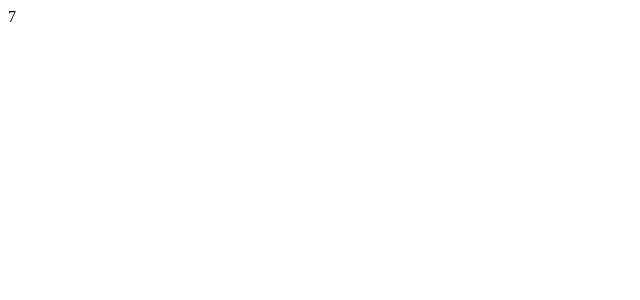
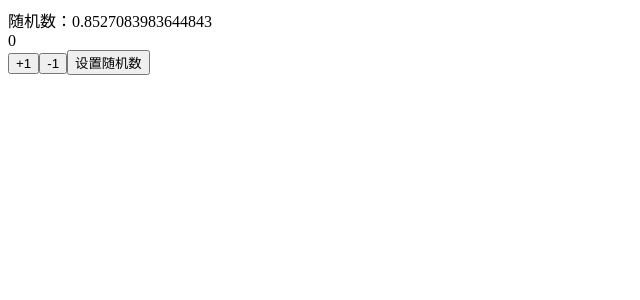
Before and after one commit to huzhiwu1/react-pro-practice, a React (Vite) app: page / in a window 1280 px wide. Shown: the top 300 px of the page, without its empty margins (0-640 px from the left). Built offline with nearby package versions, Linux system fonts and the light colour scheme.

Commit message:
feat(useWhyDidYouUpdate): 封装hook监听组件重新渲染的原因，并打印至控制台

```diff
--- /dev/null
+++ b/src/Hooks/useWhyDidYouUpdate.tsx
@@ -0,0 +1,58 @@
+import { useEffect, useRef, useState } from "react";
+
+// eslint-disable-next-line @typescript-eslint/no-explicit-any
+export type PropsType = Record<string, any>;
+
+function useWhyDidYouUpdate(componentName: string, props: PropsType) {
+  // 记录之前的props
+  const prevPropsRef = useRef<PropsType>(props);
+
+  useEffect(() => {
+    if (prevPropsRef.current) {
+      /**
+       * 1.拿到所有的key
+       * 2. 遍历所有的key，对比前后的值变化
+       */
+      const allPropsKey = Object.keys({ ...prevPropsRef.current, ...props });
+      const changedProps: PropsType = {};
+      allPropsKey.forEach((key) => {
+        if (!Object.is(prevPropsRef.current[key], props[key])) {
+          changedProps[key] = {
+            from: prevPropsRef.current[key],
+            to: props[key],
+          };
+        }
+      });
+
+      if (Object.keys(changedProps).length > 0) {
+        console.log("[why-did-you-update", componentName, changedProps);
+      }
+    }
+    prevPropsRef.current = props;
+  });
+}
+
+function App() {
+  const [random, setRandom] = useState(Math.random());
+  return (
+    <>
+      <Count random={random} />
+      <button onClick={() => setRandom(Math.random())}>设置随机数</button>
+    </>
+  );
+}
+
+function Count(props: { random: number }) {
+  const { random } = props;
+  const [count, setCount] = useState(0);
+  useWhyDidYouUpdate("Count", { ...props, count });
+  return (
+    <>
+      <div>随机数：{random}</div>
+      <div>{count}</div>
+      <button onClick={() => setCount(count + 1)}>+1</button>
+      <button onClick={() => setCount(count - 1)}>-1</button>
+    </>
+  );
+}
+export default App;
--- a/src/main.tsx
+++ b/src/main.tsx
@@ -28,5 +28,6 @@ import "./index.css";
 // import App from "./Hooks/useScroll";
 // import App from "./Hooks/useSize";
 // import App from "./Hooks/useTimeout";
-import App from "./Hooks/useInterval";
+// import App from "./Hooks/useInterval";
+import App from "./Hooks/useWhyDidYouUpdate";
 createRoot(document.getElementById("root")!).render(<App />);
```
